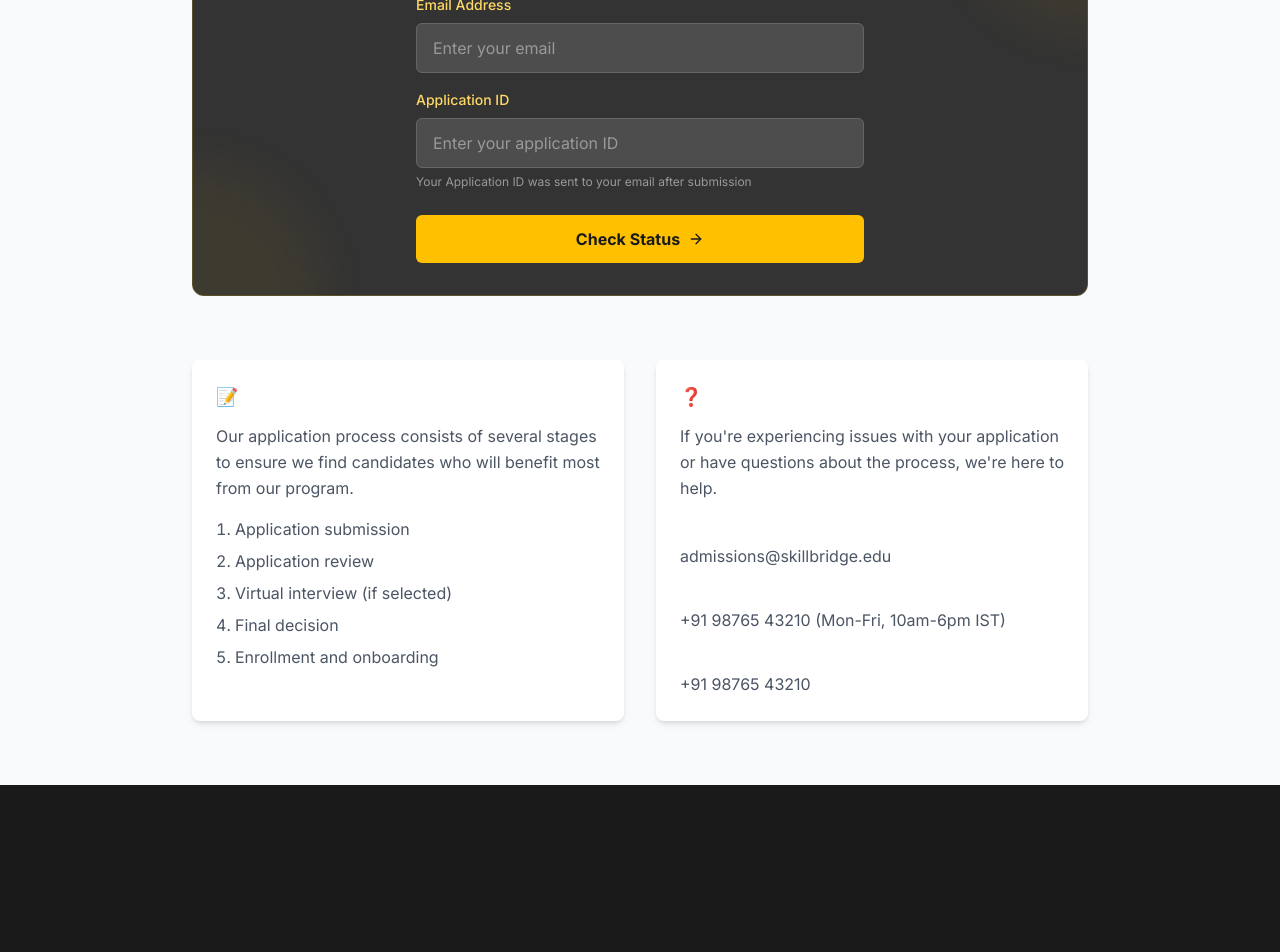
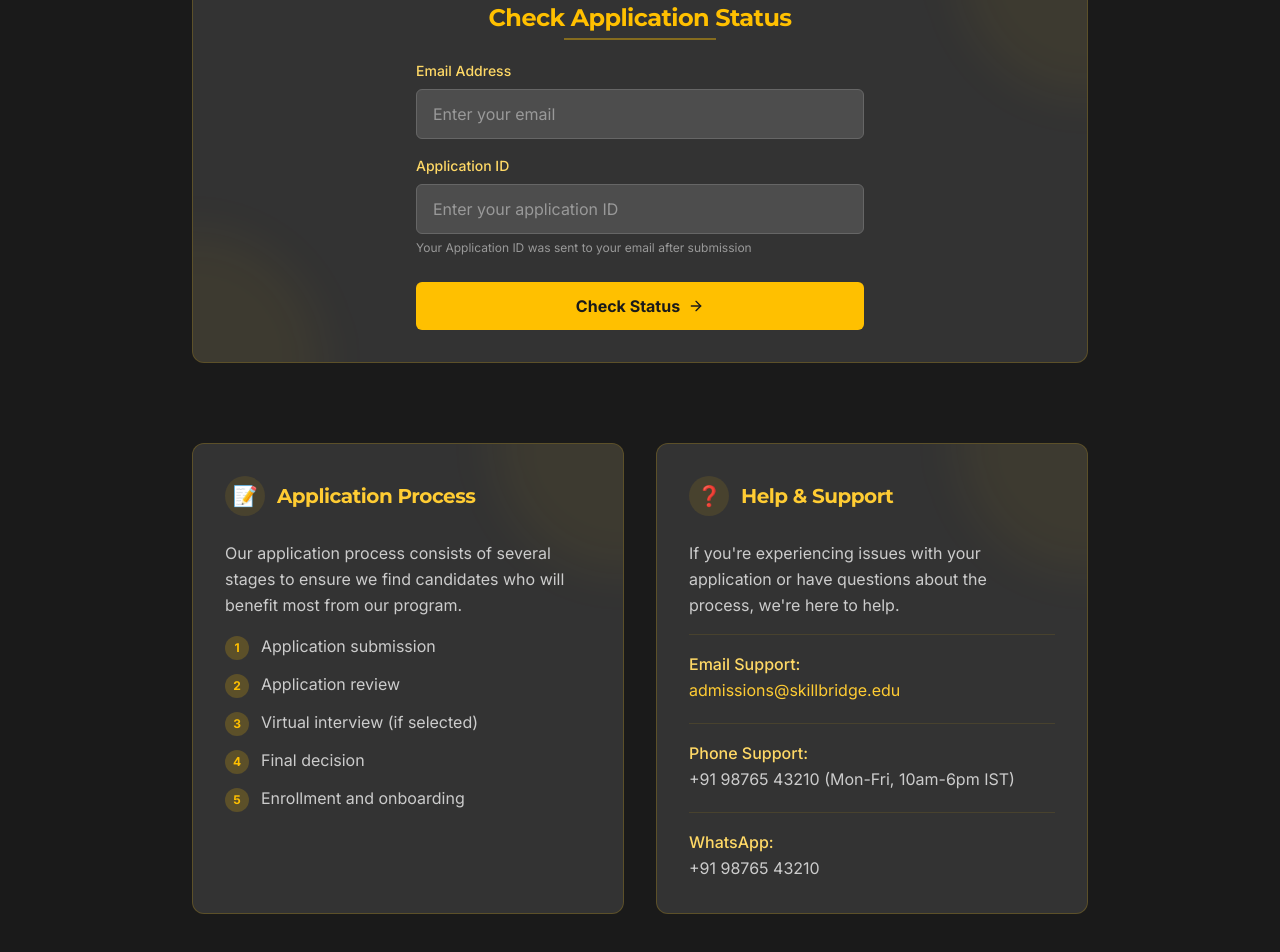
Before and after one commit to Nikhil9989/psb, a Next.js app: page /psb/application-status in a window 1280 px wide. Shown: the part 340-1292 px from the top of the page. Before the commit the page ends 1125 px from the top, so only its background shows below. Built offline with nearby package versions, Linux system fonts and the light colour scheme.

Commit message:
Update application status page with improved design and theming

```diff
--- a/app/application-status/page.tsx
+++ b/app/application-status/page.tsx
@@ -8,61 +8,106 @@
 
 const ApplicationStatusPage = () => {
   return (
-    <main className="min-h-screen bg-gray-50 py-16">
+    <main className="min-h-screen bg-obsidian-900 py-16">
       <div className="container mx-auto px-4">
         {/* Hero Section */}
-        <section className="mb-12 text-center">
-          <h1 className="text-3xl md:text-4xl font-bold text-gray-900 mb-4">
-            Application Status
+        <section className="mb-16 text-center relative">
+          {/* Background glow */}
+          <div className="absolute top-0 left-1/2 -translate-x-1/2 w-2/3 h-2/3 bg-gold-500/10 blur-[120px] rounded-full -z-10"></div>
+
+          <h1 className="text-3xl md:text-5xl lg:text-6xl font-bold text-white mb-6 relative">
+            <span className="relative inline-block">
+              Application <span className="text-gold-500">Status</span>
+              <span className="absolute -bottom-2 left-0 w-full h-1 bg-gradient-to-r from-gold-400 to-gold-600"></span>
+            </span>
           </h1>
-          <p className="text-lg text-gray-600 max-w-3xl mx-auto">
+          <p className="text-lg md:text-xl text-obsidian-200 max-w-3xl mx-auto">
             Check your application status and track your progress through the SKILL BRIDGE selection process.
           </p>
         </section>
 
         {/* Status Checker */}
-        <section className="max-w-4xl mx-auto mb-16">
+        <section className="max-w-4xl mx-auto mb-20">
           <ApplicationStatus />
         </section>
 
         {/* Additional Information */}
         <section className="max-w-4xl mx-auto">
           <div className="grid grid-cols-1 md:grid-cols-2 gap-8">
-            <div className="bg-white p-6 rounded-lg shadow-md">
-              <h3 className="font-bold text-lg mb-3 flex items-center text-primary">
-                <span className="mr-2">📝</span> Application Process
+            <div className="bg-obsidian-800 p-8 rounded-xl shadow-gold-glow border border-gold-500/20 relative overflow-hidden">
+              <div className="absolute top-0 right-0 w-64 h-64 bg-gold-500/5 rounded-full blur-xl -mr-32 -mt-32"></div>
+
+              <h3 className="font-bold text-xl mb-6 text-gold-400 flex items-center relative z-10">
+                <span className="w-10 h-10 bg-gold-500/10 rounded-full flex items-center justify-center text-gold-500 mr-3">📝</span>
+                Application Process
               </h3>
-              <p className="text-gray-600 mb-4">
+
+              <p className="text-obsidian-200 mb-4 relative z-10">
                 Our application process consists of several stages to ensure we find candidates who will benefit most from our program.
               </p>
-              <ol className="list-decimal list-inside space-y-2 text-gray-600">
-                <li>Application submission</li>
-                <li>Application review</li>
-                <li>Virtual interview (if selected)</li>
-                <li>Final decision</li>
-                <li>Enrollment and onboarding</li>
+
+              <ol className="list-none space-y-3 text-obsidian-200 relative z-10">
+                <li className="flex items-start">
+                  <span className="flex-shrink-0 w-6 h-6 rounded-full bg-gold-500/20 flex items-center justify-center mt-0.5 mr-3">
+                    <span className="text-xs text-gold-500 font-bold">1</span>
+                  </span>
+                  <span>Application submission</span>
+                </li>
+                <li className="flex items-start">
+                  <span className="flex-shrink-0 w-6 h-6 rounded-full bg-gold-500/20 flex items-center justify-center mt-0.5 mr-3">
+                    <span className="text-xs text-gold-500 font-bold">2</span>
+                  </span>
+                  <span>Application review</span>
+                </li>
+                <li className="flex items-start">
+                  <span className="flex-shrink-0 w-6 h-6 rounded-full bg-gold-500/20 flex items-center justify-center mt-0.5 mr-3">
+                    <span className="text-xs text-gold-500 font-bold">3</span>
+                  </span>
+                  <span>Virtual interview (if selected)</span>
+                </li>
+                <li className="flex items-start">
+                  <span className="flex-shrink-0 w-6 h-6 rounded-full bg-gold-500/20 flex items-center justify-center mt-0.5 mr-3">
+                    <span className="text-xs text-gold-500 font-bold">4</span>
+                  </span>
+                  <span>Final decision</span>
+                </li>
+                <li className="flex items-start">
+                  <span className="flex-shrink-0 w-6 h-6 rounded-full bg-gold-500/20 flex items-center justify-center mt-0.5 mr-3">
+                    <span className="text-xs text-gold-500 font-bold">5</span>
+                  </span>
+                  <span>Enrollment and onboarding</span>
+                </li>
               </ol>
             </div>
 
-            <div className="bg-white p-6 rounded-lg shadow-md">
-              <h3 className="font-bold text-lg mb-3 flex items-center text-primary">
-                <span className="mr-2">❓</span> Help & Support
+            <div className="bg-obsidian-800 p-8 rounded-xl shadow-gold-glow border border-gold-500/20 relative overflow-hidden">
+              <div className="absolute top-0 right-0 w-64 h-64 bg-gold-500/5 rounded-full blur-xl -mr-32 -mt-32"></div>
+
+              <h3 className="font-bold text-xl mb-6 text-gold-400 flex items-center relative z-10">
+                <span className="w-10 h-10 bg-gold-500/10 rounded-full flex items-center justify-center text-gold-500 mr-3">❓</span>
+                Help & Support
               </h3>
-              <p className="text-gray-600 mb-4">
+
+              <p className="text-obsidian-200 mb-4 relative z-10">
                 If you're experiencing issues with your application or have questions about the process, we're here to help.
               </p>
-              <div className="space-y-3">
-                <div>
-                  <p className="font-medium">Email Support:</p>
-                  <p className="text-gray-600">admissions@skillbridge.edu</p>
+
+              <div className="space-y-5 relative z-10">
+                <div className="border-t border-gold-500/10 pt-4">
+                  <p className="font-medium text-gold-300">Email Support:</p>
+                  <p className="text-obsidian-200">
+                    <a href="mailto:admissions@skillbridge.edu" className="text-gold-400 hover:underline">
+                      admissions@skillbridge.edu
+                    </a>
+                  </p>
                 </div>
-                <div>
-                  <p className="font-medium">Phone Support:</p>
-                  <p className="text-gray-600">+91 98765 43210 (Mon-Fri, 10am-6pm IST)</p>
+                <div className="border-t border-gold-500/10 pt-4">
+                  <p className="font-medium text-gold-300">Phone Support:</p>
+                  <p className="text-obsidian-200">+91 98765 43210 (Mon-Fri, 10am-6pm IST)</p>
                 </div>
-                <div>
-                  <p className="font-medium">WhatsApp:</p>
-                  <p className="text-gray-600">+91 98765 43210</p>
+                <div className="border-t border-gold-500/10 pt-4">
+                  <p className="font-medium text-gold-300">WhatsApp:</p>
+                  <p className="text-obsidian-200">+91 98765 43210</p>
                 </div>
               </div>
             </div>
```
